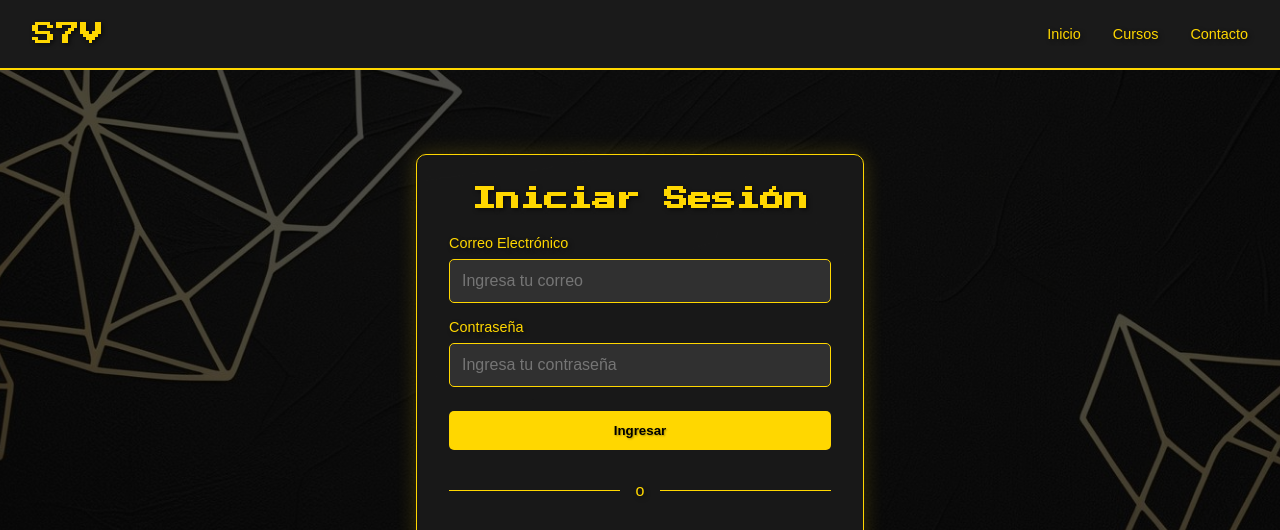
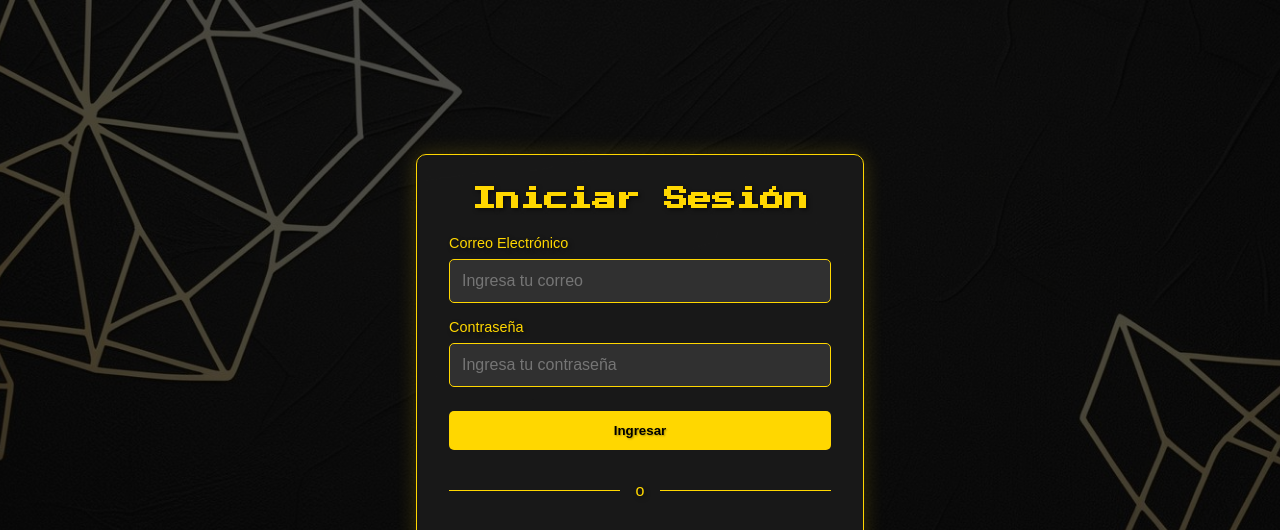
Before and after one commit to christopher140/S7VproyectoUNO, a plain HTML site: page index.html in a window 1280 px wide. Shown: the top 530 px of the page. Drawn offline with Linux system fonts and the light colour scheme.

Commit message:
Update index.html

```diff
--- a/index.html
+++ b/index.html
@@ -11,14 +11,7 @@
 </head>
 <body>
     <div class="main-container">
-        <header class="header">
-            <div class="logo">S7V</div>
-            <nav class="nav-links">
-                <a href="#" class="nav-link">Inicio</a>
-                <a href="#" class="nav-link">Cursos</a>
-                <a href="#" class="nav-link">Contacto</a>
-            </nav>
-        </header>
+
 
         <main class="content">
             <div class="login-section">
@@ -42,6 +35,8 @@
                             <span>o</span>
                         </div>
 
+
+
                         <button type="button" class="google-btn">
                             <img src="https://www.gstatic.com/firebasejs/ui/2.0.0/images/auth/google.svg" alt="Google">
                             Continuar con Google
@@ -58,6 +53,6 @@
         <footer class="footer">
             <p>&copy; 2025 S7V Trading Academy. Todos los derechos reservados.</p>
         </footer>
-    </div>
+
 </body>
 </html>
```
